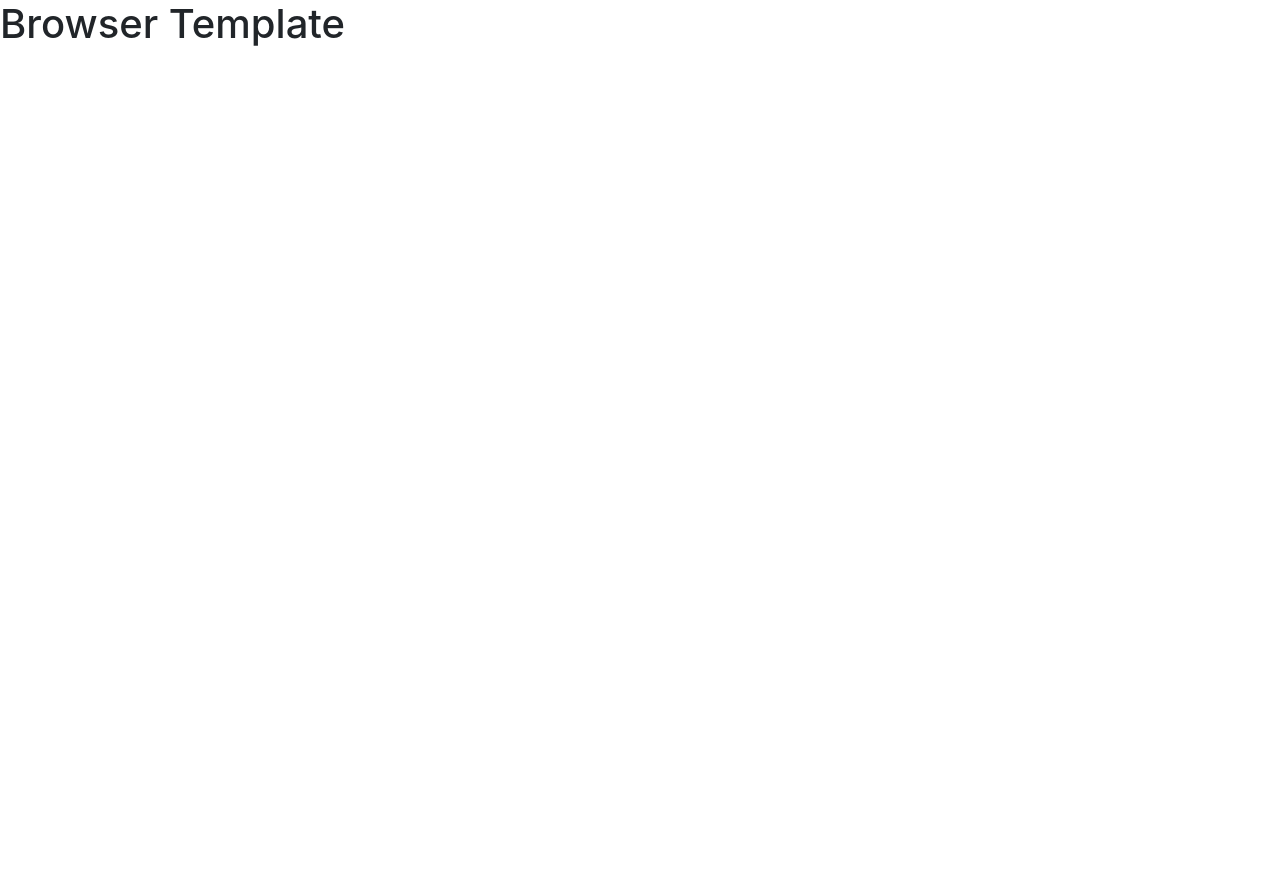
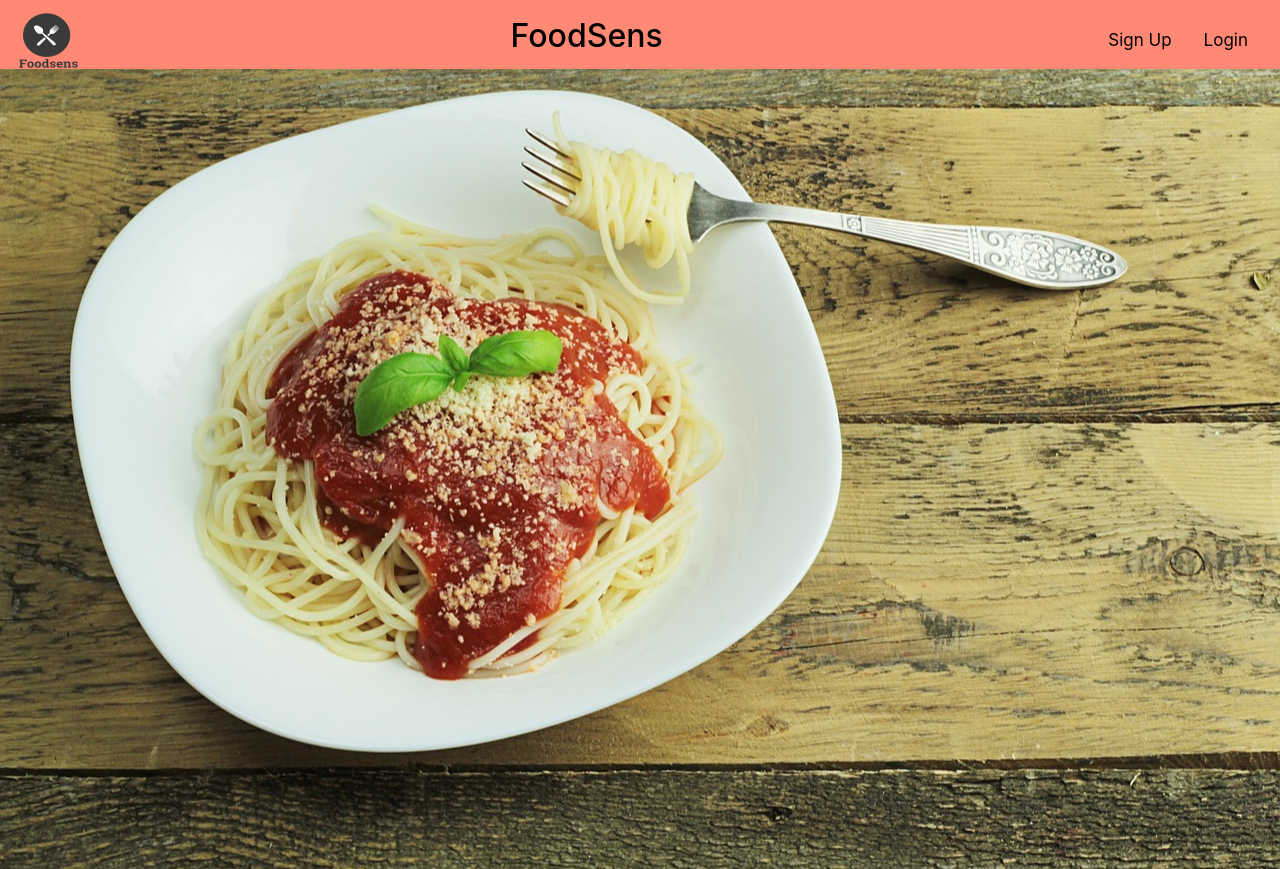
Before and after one commit to pvd-04-team-02/pley-with-your-food-client, a website built with webpack: page index.html in a window 1280 px wide. Before the commit the page ends 800 px from the top, so only its background shows below. Built offline with nearby package versions, Linux system fonts and the light colour scheme.

Commit message:
title page navbar and background showing successfully

```diff
--- a/assets/styles/index.scss
+++ b/assets/styles/index.scss
@@ -1 +1,53 @@
 @import '~bootstrap/scss/bootstrap';
+
+body {
+    margin:0;
+}
+.navbar {
+    max-height: 69px;
+    overflow: hidden;
+    background-color: #ff43229f;
+    position: fixed;
+    top: 0;
+    width: 100%;
+    z-index: 1
+  }
+
+  .navbar a {
+    float: left;
+    display: block;
+    color: #000;
+    text-align: center;
+    padding: 14px 16px;
+    text-decoration: none;
+    font-size: 17px;
+  }
+
+  .navbar a:hover {
+    background: #ddd;
+    color: black;
+  }
+
+  .navbar-mid {
+    float: center;
+    color: #000;
+  }
+
+  .navbar-right {
+    float: right;
+  }
+
+  .page-header-image {
+    position: relative;
+    height: 800px;
+    background-image: url('../../public/spaghetti.jpg');
+    background-position: 100%;
+    background-size: cover;
+    margin-top: 69px;
+  }
+
+  .main {
+    padding: 16px;
+    margin-top: 30px;
+    height: 1500px; /* Used in this example to enable scrolling */
+  }
--- a/index.html
+++ b/index.html
@@ -1,7 +1,7 @@
 <!DOCTYPE html>
 <html>
     <head>
-      <title>Example</title>
+      <title>Pley With Your Food</title>
       <meta name="viewport" content="width=device-width, initial-scale=1">
 
       <!-- Do not add `link` tags-->
@@ -12,6 +12,18 @@
       <script src="public/application.js" type="text/javascript" charset="utf-8" defer></script>
     </head>
     <body>
-      <h1>Browser Template</h1>
+        <div class="navbar">
+            <img src="./public/foodsenssm.png">
+            <div class="navbar-mid">
+            <h2>FoodSens</h2>
+            </div>
+            <div class="navbar-right">
+            <a href="#navsignup">Sign Up</a>
+            <a href="#navlogin">Login</a>
+            </div>
+          </div>
+
+        <div class="page-header-image">
+        </div>
     </body>
 </html>
```
Also changed, not shown: README.md, public/drink.jpg (added), public/foodsens.png (added), public/foodsenssm.png (added), public/spaghetti.jpg (added), 2 other files.
